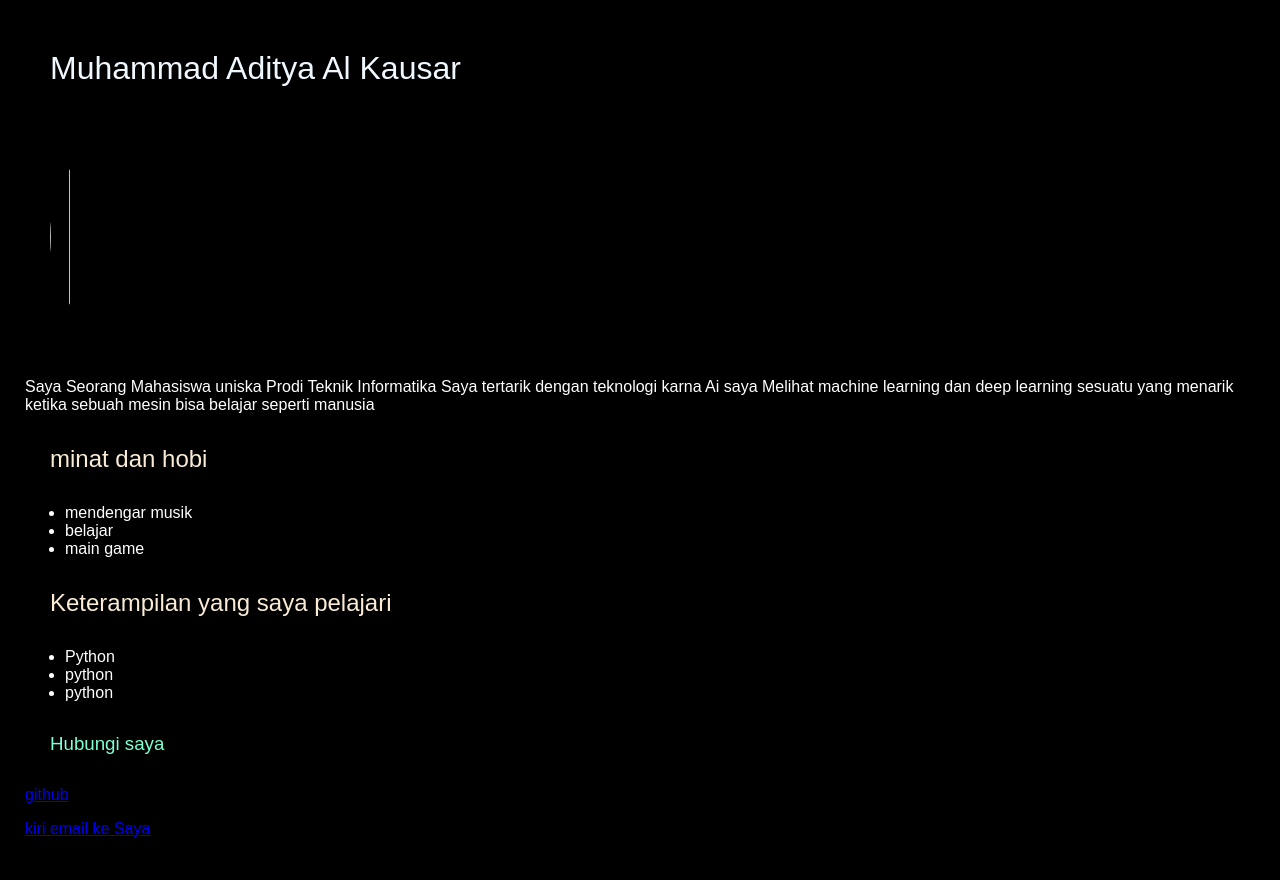
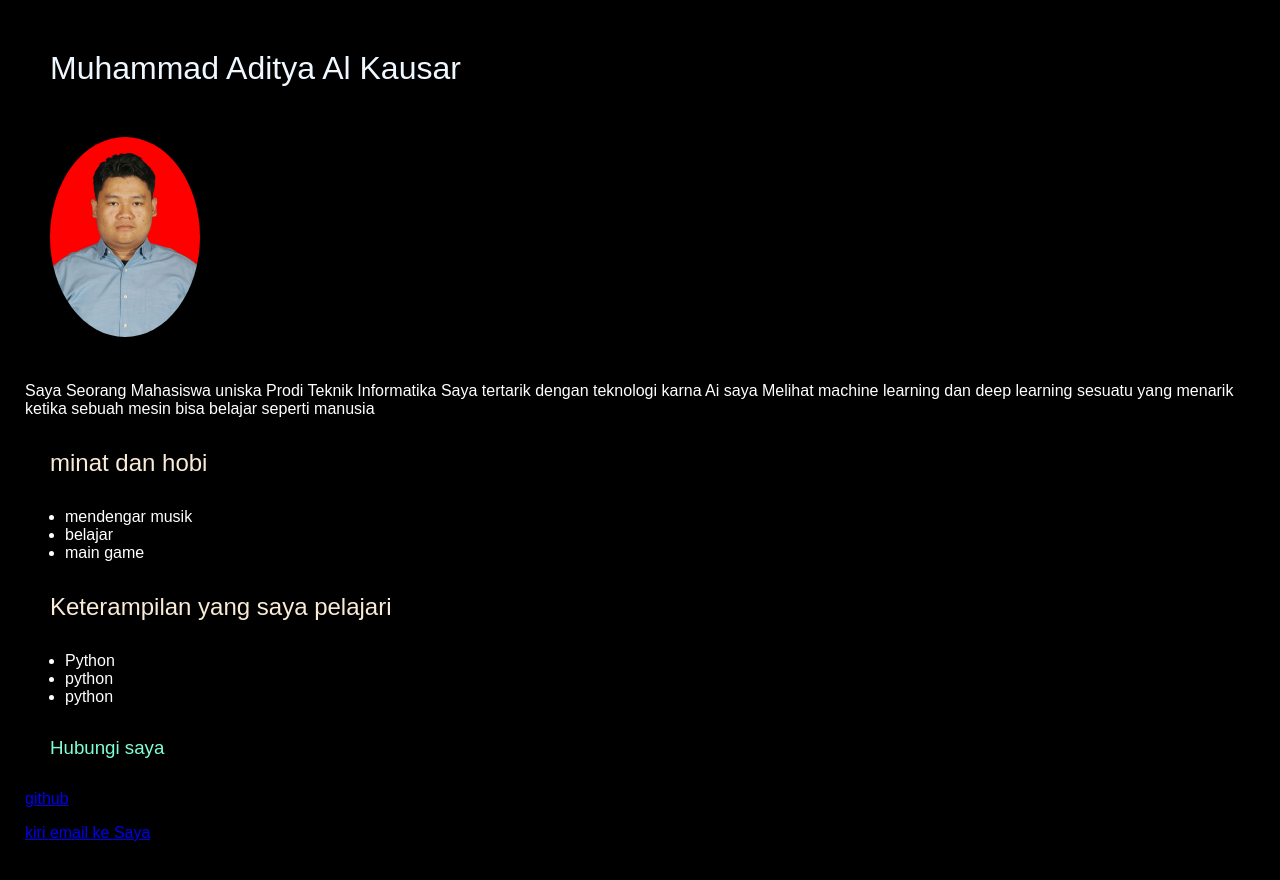
Before and after one commit to Adit-Neural-network/portofolio_Muhammad-Aditya-Al-Kausar_2510010063, a plain HTML site: page index.html in a window 1280 px wide. Drawn offline with Linux system fonts and the light colour scheme.

Commit message:
Update index.html

```diff
--- a/index.html
+++ b/index.html
@@ -9,7 +9,7 @@
 <body>
 
     <h1>Muhammad Aditya Al Kausar</h1>
-    <img src="C:\Users\Adit\Downloads\WhatsApp Image 2025-11-02 at 13.06.04.jpeg"
+    <img src="Foto.jpeg"
     width="150" height="200">
     <p>Saya Seorang Mahasiswa uniska Prodi Teknik Informatika Saya tertarik dengan teknologi karna Ai saya Melihat machine learning dan deep learning sesuatu yang menarik ketika sebuah mesin bisa belajar seperti manusia</p>
     <h2>minat dan hobi</h2>
@@ -30,4 +30,5 @@
 
 
 </body>
+
 </html>
```
